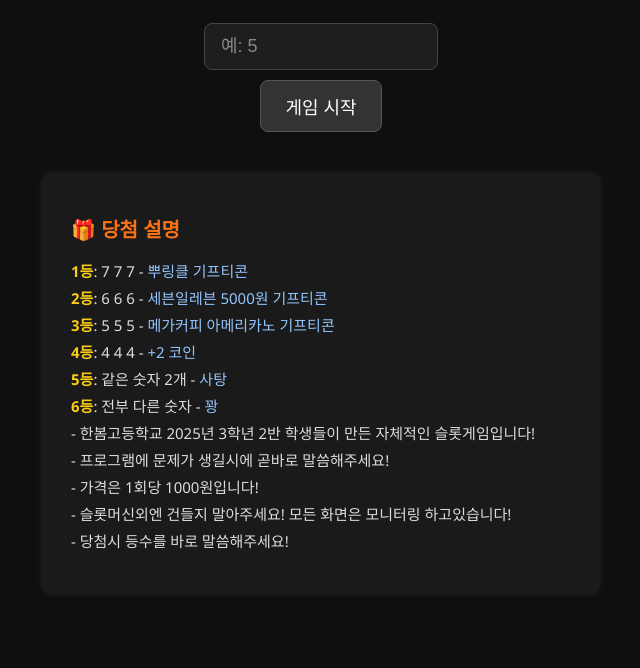
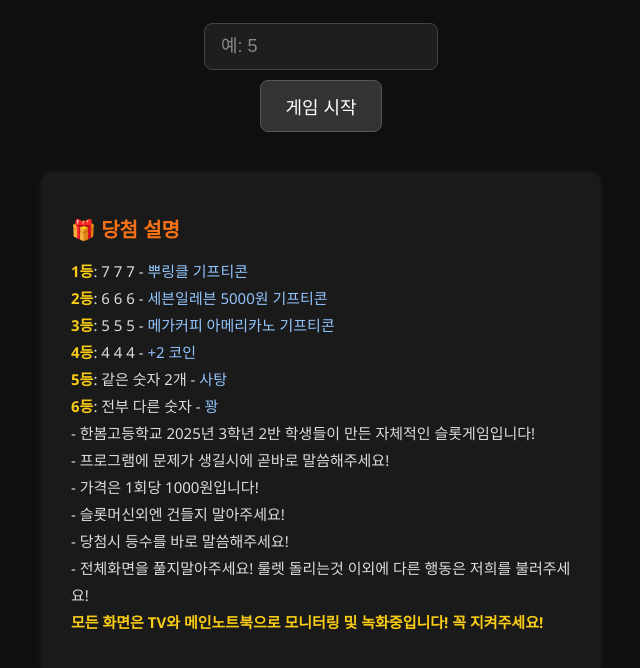
Before and after one commit to qpzm1010/hanbombig2.github.io, a plain HTML site: page index.html in a window 1280 px wide. Shown: the part 212-880 px from the top of the page, without its empty margins (319-959 px from the left). Before the commit the page ends 847 px from the top, so only its background shows below. Drawn offline with Linux system fonts and the light colour scheme.

Commit message:
Update index.html

```diff
--- a/index.html
+++ b/index.html
@@ -24,8 +24,10 @@
       <li>- 한봄고등학교 2025년 3학년 2반 학생들이 만든 자체적인 슬롯게임입니다!</li>
       <li>- 프로그램에 문제가 생길시에 곧바로 말씀해주세요!</li>
       <li>- 가격은 1회당 1000원입니다!</li>
-      <li>- 슬롯머신외엔 건들지 말아주세요! 모든 화면은 모니터링 하고있습니다!</li>
+      <li>- 슬롯머신외엔 건들지 말아주세요!</li>
       <li>- 당첨시 등수를 바로 말씀해주세요!</li>
+      <li>- 전체화면을 풀지말아주세요! 룰렛 돌리는것 이외에 다른 행동은 저희를 불러주세요!</li>
+      <li><strong>모든 화면은 TV와 메인노트북으로 모니터링 및 녹화중입니다! 꼭 지켜주세요!</strong></li>
     </ul>
   </div>
 
```
